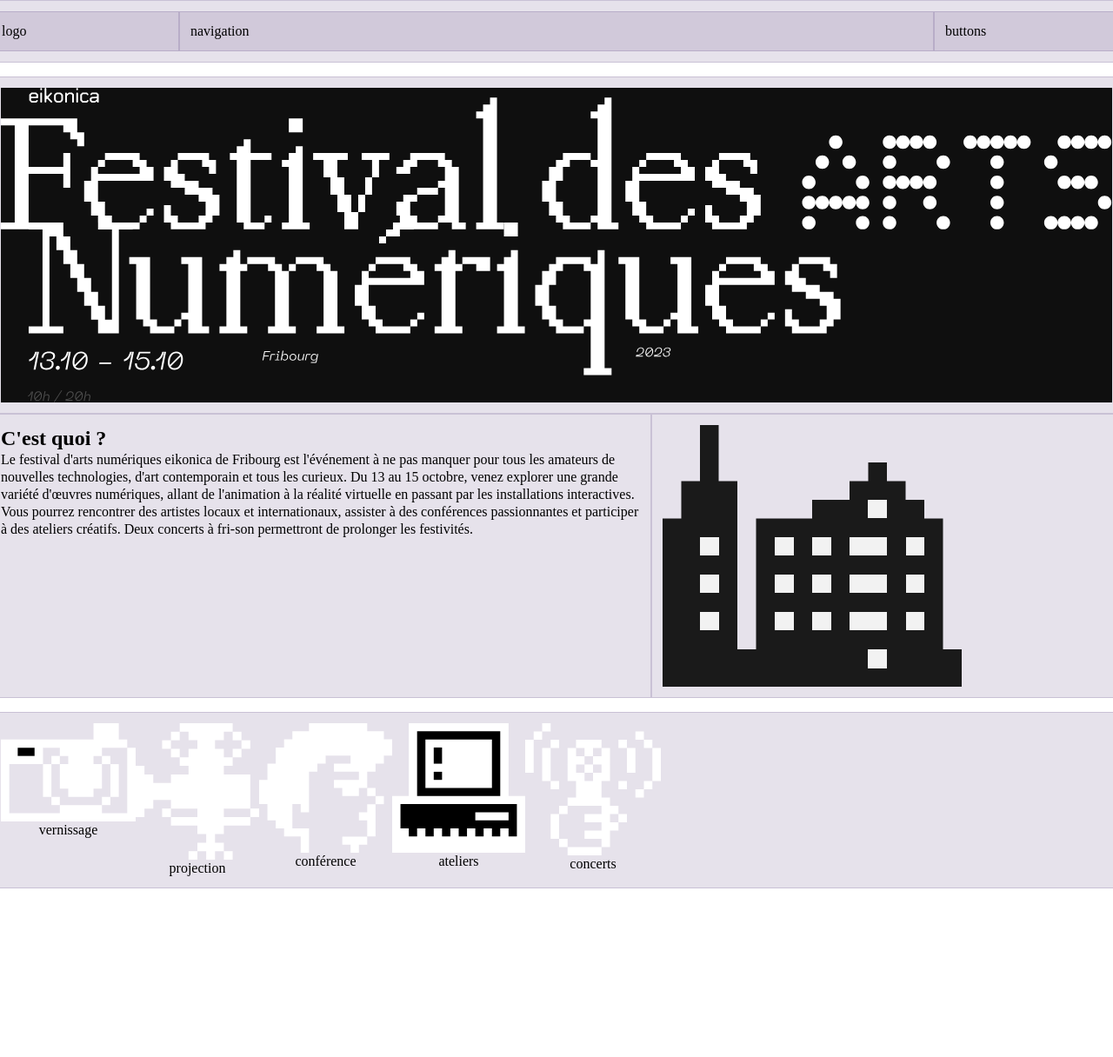
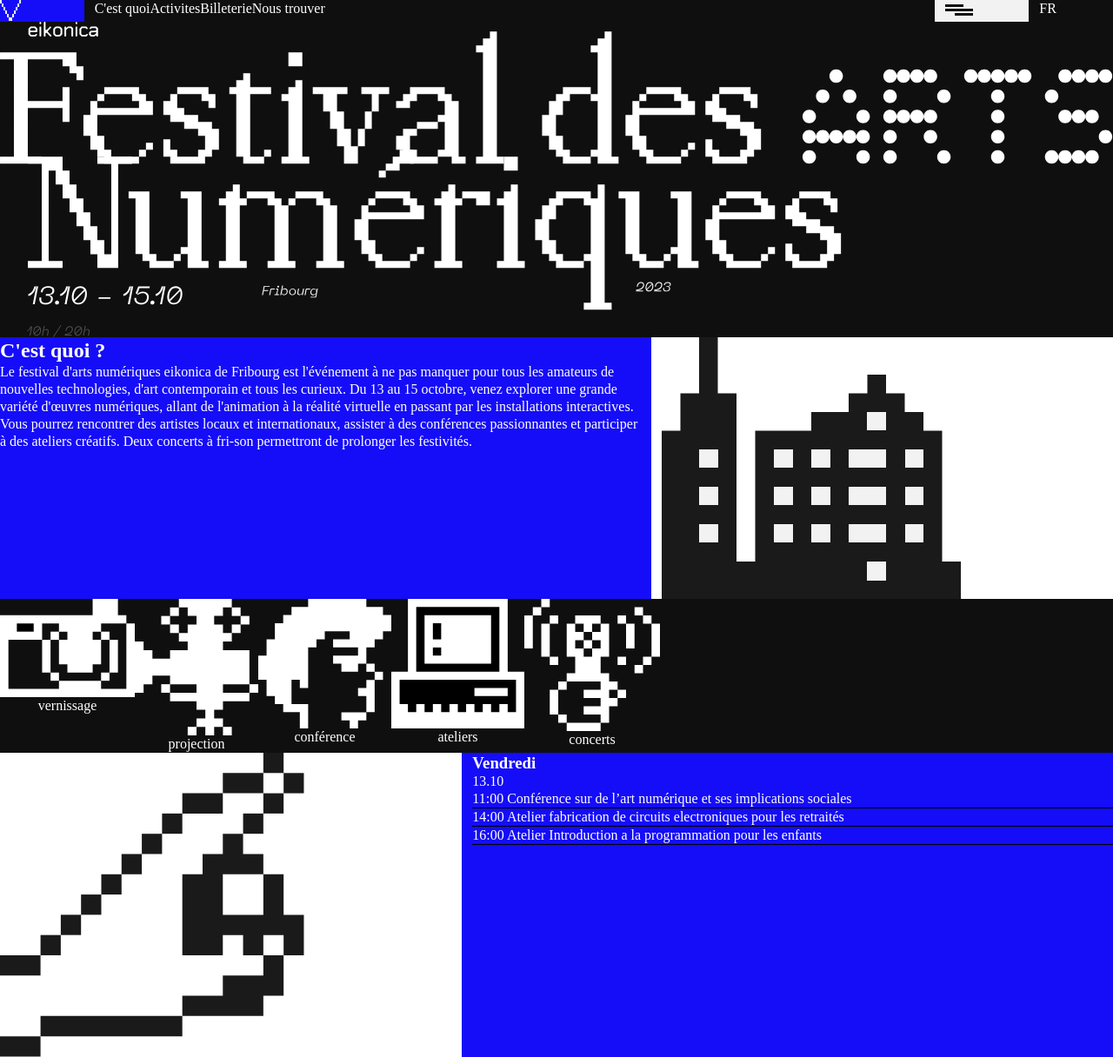
Before and after one commit to AlyaSerraFolly/eikonica_2023, a website built with Parcel: page src/index.html in a window 1280 px wide. Shown: the whole page at 87% size. Before the commit the page ends 1022 px from the top, so only its background shows below. Built offline with nearby package versions, Linux system fonts and the light colour scheme.

Commit message:
Removed highlights

```diff
--- a/src/index.html
+++ b/src/index.html
@@ -10,16 +10,28 @@
     <header>
       <div class="row">
         <div class="col-12 col-md-12 col-lg-12 nopadding">
-          <div class="header-container-nav">
+          <div class="header-container-nav card-dark layout-text-light">
             <div class="row">
-              <div class="col-2 col-md-2 col-lg-2">
-                <a>logo</a>
+              <div class="col-1 col-md-1 col-lg-1 card-blue">
+                <a>
+                  <img src="img/flèche-bas.svg" alt="flèche bas" />
+                </a>
               </div>
-              <div class="col-8 col-md-8 col-lg-8">
-                <a>navigation</a>
+              <div class="col-9 col-md-9 col-lg-9">
+                <ul>
+                  <a>C'est quoi</a>
+                  <a>Activites</a>
+                  <a>Billeterie</a>
+                  <a>Nous trouver</a>
+                </ul>
               </div>
-              <div class="col-2 col-md-2 col-lg-2">
-                <a>buttons</a>
+              <div class="col-1 col-md-1 col-lg-1 card-light">
+                <a>
+                  <img src="img/burger-nav.svg" alt="doigt pixel" />
+                </a>
+              </div>
+              <div class="col-1 col-md-1 col-lg-1">
+                <a>FR </a>
               </div>
             </div>
           </div>
@@ -40,7 +52,9 @@
     </header>
     <main>
       <div class="row">
-        <div class="col-7 col-md-7 col-lg-7 nopadding card-blue">
+        <div
+          class="col-7 col-md-7 col-lg-7 nopadding card-blue layout-text-light"
+        >
           <div>
             <h2>C'est quoi ?</h2>
             <p>
@@ -67,27 +81,62 @@
           class="col-12 col-md-12 col-lg-12 nopadding card-dark card-vecto-full"
         >
           <ul>
-            <a class="card-vecto">
+            <a class="card-vecto layout-text-light">
               <img src="img/appareil-pixel.svg" alt="appareil photo pixel" />
               <p>vernissage</p>
             </a>
-            <a class="card-vecto">
+            <a class="card-vecto layout-text-light">
               <img src="img/camera-pixel.svg" alt="camera pixel" />
               <p>projection</p>
             </a>
-            <a class="card-vecto">
+            <a class="card-vecto layout-text-light">
               <img src="img/visage-homme-pixel.svg" alt="visage homme pixel" />
               <p>conférence</p>
             </a>
-            <a class="card-vecto">
+            <a class="card-vecto layout-text-light">
               <img src="img/ordinateur-pixel.svg" alt="ordinateur pixel" />
               <p>ateliers</p>
             </a>
-            <a class="card-vecto">
+            <a class="card-vecto layout-text-light">
               <img src="img/micro-pixel.svg" alt="micro pixel" />
               <p>concerts</p>
             </a>
           </ul>
+        </div>
+      </div>
+      <div class="row">
+        <div class="col-6 col-md-5 col-lg-5 nopadding">
+          <a>
+            <img src="img/doigt-pixel.svg" alt="doigt pixel" />
+          </a>
+        </div>
+        <div
+          class="col-7 col-md-7 col-lg-7 nopadding card-blue layout-text-light"
+        >
+          <div class="card-container-text-full">
+            <div class="card-container-text-title">
+              <h3>Vendredi</h3>
+              <a>13.10</a>
+            </div>
+            <div class="card-container-text-bottom">
+              <a>11:00</a>
+              <a
+                >Conférence sur de l’art numérique et ses implications
+                sociales</a
+              >
+            </div>
+            <div class="card-container-text-bottom">
+              <a>14:00</a>
+              <a>
+                Atelier fabrication de circuits electroniques pour les
+                retraités</a
+              >
+            </div>
+            <div class="card-container-text-bottom">
+              <a>16:00</a>
+              <a> Atelier Introduction a la programmation pour les enfants</a>
+            </div>
+          </div>
         </div>
       </div>
     </main>
--- a/src/scss/_layout.scss
+++ b/src/scss/_layout.scss
@@ -21,14 +21,16 @@
   src: url(../fonts/PPNeueMachina-PlainLightItalic.woff2) format("woff2");
 }
 
-.row + .row {
-  margin-top: 16px;
+.layout-text-light {
+  color: white;
 }
 
-.row > .col,
+/* .row > .col,
+  margin-top: 16px;
 .row > [class^="col-"] {
   padding-top: 12px;
   padding-bottom: 12px;
   background-color: rgba(86, 61, 124, 0.15);
   border: 1px solid rgba(86, 61, 124, 0.2);
 }
+ */
--- a/src/scss/modules/_card.scss
+++ b/src/scss/modules/_card.scss
@@ -1,14 +1,17 @@
-/* 1ST CARD */
-
 .card-blue {
   background-color: var(--bleu);
 }
 
-/* 2ND CARD */
-
 .card-dark {
   background-color: var(--noir);
 }
+
+.card-light {
+  background-color: var(--blanc);
+}
+
+/* 1ST CARD */
+/* 2ND CARD */
 
 .card-vecto-full,
 ul {
@@ -16,3 +19,9 @@
   flex-direction: row;
   text-align: center;
 }
+
+/* 3RD CARD */
+
+.card-container-text-bottom {
+  border-bottom: solid black 1px;
+}
```
Also changed, not shown: src/img/flèche-bas.svg (added).
